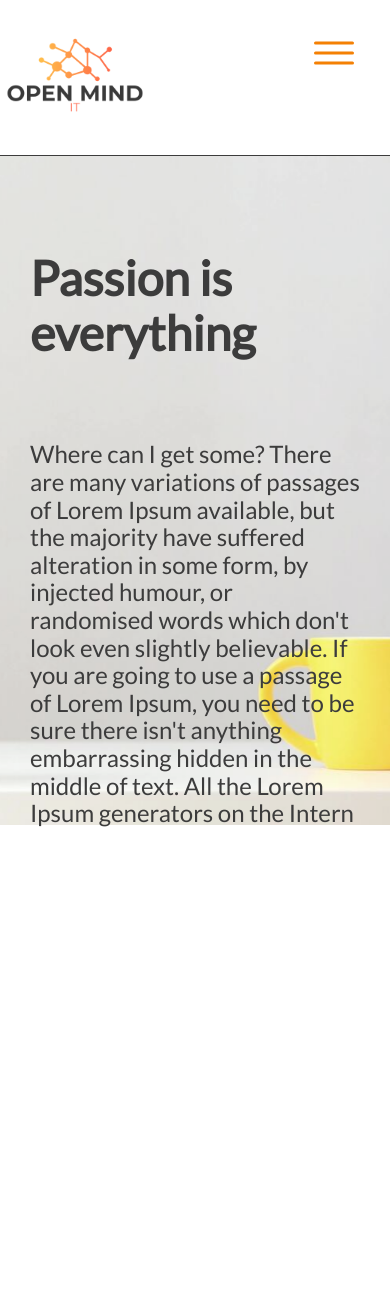
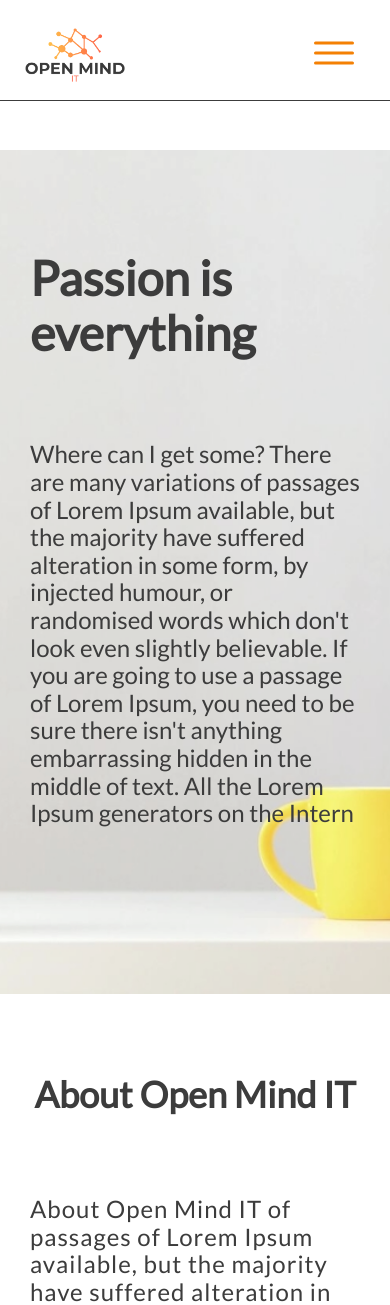
Before and after one commit to KamilRozanski/open-mind-it, a PHP site: page / in a window 390 px wide. Shown: the top 1305 px of the page. Before the commit the page ends 827 px from the top, so only its background shows below. Run offline with PHP 8.4, Linux system fonts and the light colour scheme; style sheets or scripts are compiled from the project's sources.

Commit message:
nav 640px need to be fixed

```diff
--- a/css/style.css
+++ b/css/style.css
@@ -17,6 +17,5 @@ body {
 .main {
 	max-width: 1920px;
 	margin: 0 auto;
-	height: 100vh;
 	overflow: hidden;
 }
--- a/scss/header.css
+++ b/scss/header.css
@@ -1,7 +1,7 @@
 .header {
   position: relative;
   margin-top: 150px;
-  min-height: 100vh;
+  height: 100vh;
 }
 
 .header .header__img {
@@ -32,6 +32,6 @@
 
 @media (max-width: 1024px) {
   .header .header__img {
-    height: 80vh;
+    background-image: url(../assets/hero-img_1024.jpg);
   }
 }
--- a/scss/header.scss
+++ b/scss/header.scss
@@ -1,7 +1,7 @@
 .header {
 	position: relative;
 	margin-top: 150px;
-	min-height: 100vh;
+	height: 100vh;
 
 	.header__img {
 		opacity: .8;
@@ -31,7 +31,10 @@
 @media (max-width: 1024px) {
 	.header {
 		.header__img {
-			height: 80vh;
+			background-image: url(../assets/hero-img_1024.jpg);
 		}
 	}
 }
+
+@media (max-width: 640px) {
+}
--- a/scss/mobile.css
+++ b/scss/mobile.css
@@ -62,7 +62,7 @@
 	transform: translateY(10px) rotate(-145deg);
 }
 
-@media (max-width: 639px) {
+@media (max-width: 640px) {
 	body {
 		font-size: 1.8em;
 	}
@@ -84,11 +84,18 @@
 		width: 100%;
 	}
 	.nav .nav__menu .nav__menu__ul .nav__menu__li {
+		display: flex;
+		flex-direction: column;
+		align-items: center;
+		margin: 10px;
 		padding: 5px;
 		text-align: center;
 	}
 	.nav__menu.navMenu--active {
 		display: block;
+		width: 100vw;
+		height: 30vh;
+		margin: 0px;
 		font-size: 14px;
 		background-color: #fafafa;
 		border-top: 1px solid #000;
--- a/scss/nav.css
+++ b/scss/nav.css
@@ -9,13 +9,13 @@
   justify-content: space-around;
   border-bottom: 1px solid;
   background-color: white;
-  min-height: 150px;
+  height: 150px;
   z-index: 99;
 }
 
 .nav .nav__logo__image {
-  max-width: 150px;
-  max-height: 150px;
+  max-width: 90%;
+  max-height: 90%;
   margin-left: 50px;
   cursor: pointer;
 }
@@ -71,3 +71,15 @@
     margin: 0 10px;
   }
 }
+
+@media (max-width: 640px) {
+  .nav {
+    height: 100px;
+  }
+  .nav .nav__logo__image {
+    max-width: 50%;
+    max-height: 50%;
+    margin-left: 20px;
+    cursor: pointer;
+  }
+}
--- a/scss/nav.scss
+++ b/scss/nav.scss
@@ -9,14 +9,15 @@
 	justify-content: space-around;
 	border-bottom: 1px solid;
 	background-color: rgb(255, 255, 255);
-	min-height: 150px;
+	height: 150px;
 	z-index: 99;
 	.nav__logo__image {
-		max-width: 150px;
-		max-height: 150px;
+		max-width: 90%;
+		max-height: 90%;
 		margin-left: 50px;
 		cursor: pointer;
 	}
+
 	.nav__menu {
 		display: flex;
 		flex-direction: column;
@@ -74,3 +75,15 @@
 		}
 	}
 }
+
+@media (max-width: 640px) {
+	.nav {
+		height: 100px;
+		.nav__logo__image {
+			max-width: 50%;
+			max-height: 50%;
+			margin-left: 20px;
+			cursor: pointer;
+		}
+	}
+}
--- a/scss/projects.css
+++ b/scss/projects.css
@@ -1,7 +1,7 @@
 .projects {
 	display: flex;
 	justify-content: flex-start;
-  justify-content: space-between;
+	justify-content: space-around;
 	flex-direction: row;
 	flex-wrap: wrap;
 	margin: 100px 0px;
--- a/scss/technology.css
+++ b/scss/technology.css
@@ -20,7 +20,7 @@
   justify-content: center;
   width: 90vw;
   margin: 80px auto;
-  padding: 5px;
+  padding: 15px;
 }
 
 .technology__icons .technology__icon__wrapper {
--- a/scss/technology.scss
+++ b/scss/technology.scss
@@ -18,7 +18,7 @@
 	justify-content: center;
 	width: 90vw;
 	margin: 80px auto;
-	padding: 5px;
+	padding: 15px;
 	.technology__icon__wrapper {
 		display: flex;
 		justify-content: flex-start;
```
Also changed, not shown: assets/hero-img_1024.jpg (added). Lines whose indentation alone changed are shown as unchanged.
